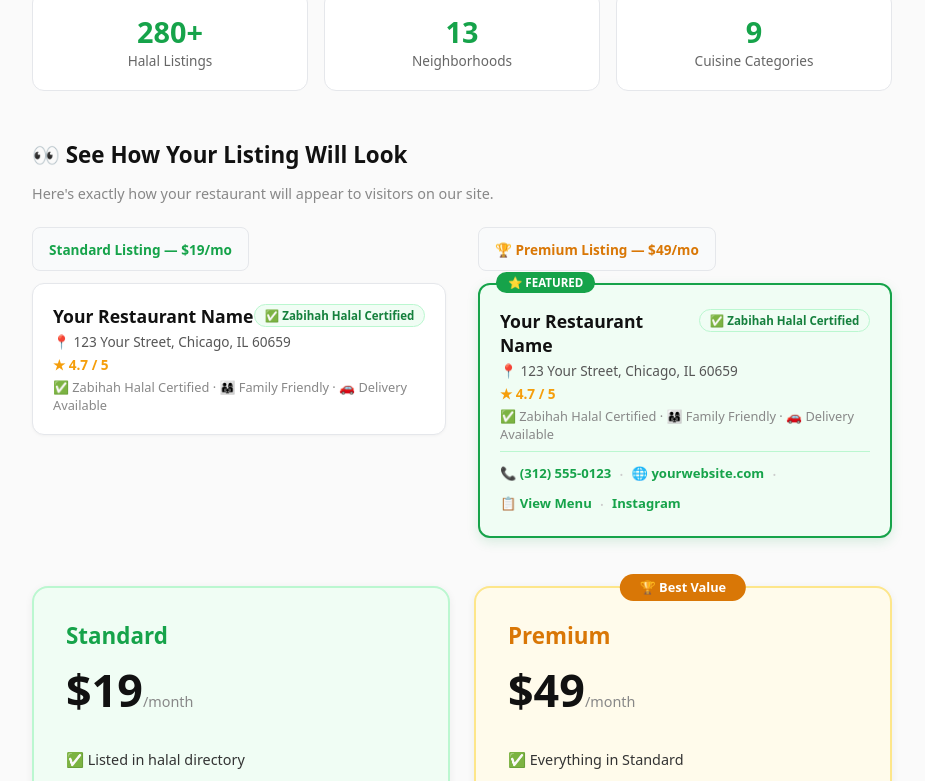
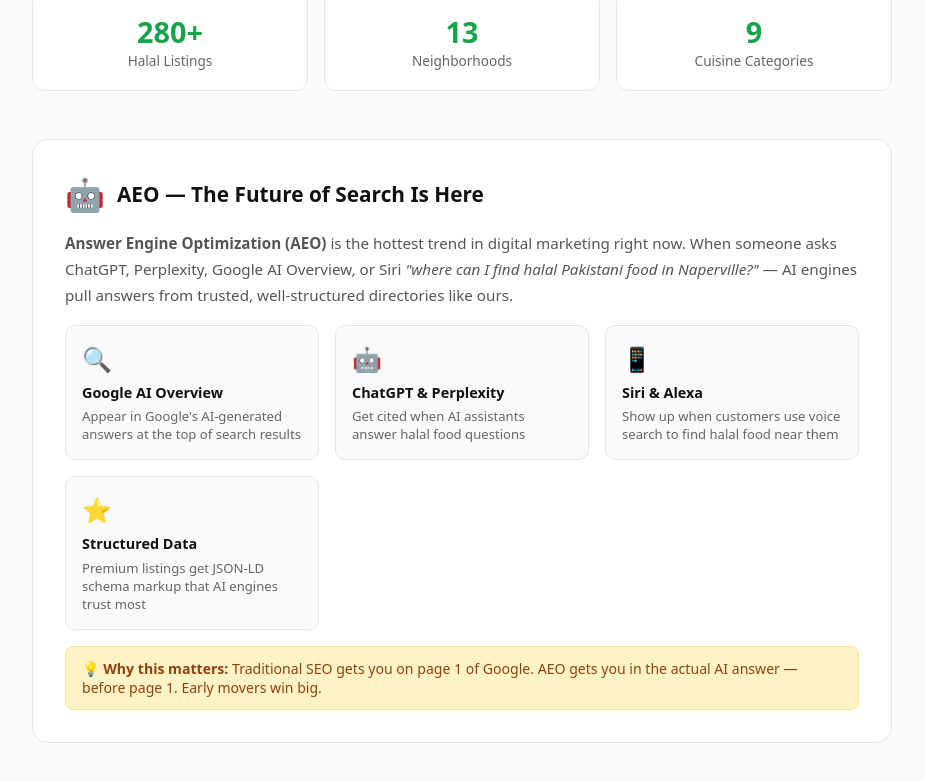
Before and after one commit to syedja/chicagohalalrestaurants, a Next.js app: page /advertise in a window 1280 px wide. Shown: the part 324-1105 px from the top of the page, without its empty margins (178-1103 px from the left). Built offline with nearby package versions, Linux system fonts and the light colour scheme.

Commit message:
Add AEO section and benefits to advertise page

```diff
--- a/app/advertise/page.js
+++ b/app/advertise/page.js
@@ -52,6 +52,8 @@
 '✅ Name, address & rating displayed',
 '✅ Zabihah Halal certified badge',
 '✅ Appears on cuisine + neighborhood pages',
+'✅ Google SEO optimized listing',
+'✅ AEO ready — appear in ChatGPT & AI search answers',
 '✅ Listed within 48 hours',
 '✅ Cancel anytime',
     ],
@@ -73,6 +75,7 @@
 '✅ Phone number displayed',
 '✅ Menu link included',
 '✅ Social media links',
+'✅ Enhanced AEO — structured data markup added',
 '✅ Listed within 12 hours',
 '✅ Priority support',
     ],
@@ -121,7 +124,37 @@
           </div>
         ))}
       </div>
-
+{/* AEO Section */}
+<div style={{ background: '#fff', border: '1px solid #e5e7eb', borderRadius: '16px', padding: '2rem', marginBottom: '2.5rem' }}>
+  <div style={{ display: 'flex', alignItems: 'center', gap: '0.75rem', marginBottom: '1rem' }}>
+    <span style={{ fontSize: '2rem' }}>🤖</span>
+    <h2 style={{ fontSize: '1.3rem', fontWeight: '800', color: '#111', margin: 0 }}>
+      AEO — The Future of Search Is Here
+    </h2>
+  </div>
+  <p style={{ color: '#555', fontSize: '0.95rem', lineHeight: '1.7', marginBottom: '1rem' }}>
+    <strong>Answer Engine Optimization (AEO)</strong> is the hottest trend in digital marketing right now.
+    When someone asks ChatGPT, Perplexity, Google AI Overview, or Siri <em>"where can I find halal Pakistani food in Naperville?"</em> —
+    AI engines pull answers from trusted, well-structured directories like ours.
+  </p>
+  <div style={{ display: 'grid', gridTemplateColumns: 'repeat(auto-fill, minmax(200px, 1fr))', gap: '1rem', marginBottom: '1rem' }}>
+    {[
+      { icon: '🔍', title: 'Google AI Overview', desc: 'Appear in Google\'s AI-generated answers at the top of search results' },
+      { icon: '🤖', title: 'ChatGPT & Perplexity', desc: 'Get cited when AI assistants answer halal food questions' },
+      { icon: '📱', title: 'Siri & Alexa', desc: 'Show up when customers use voice search to find halal food near them' },
+      { icon: '⭐', title: 'Structured Data', desc: 'Premium listings get JSON-LD schema markup that AI engines trust most' },
+    ].map((item, i) => (
+      <div key={i} style={{ background: '#f9fafb', border: '1px solid #e5e7eb', borderRadius: '10px', padding: '1rem' }}>
+        <div style={{ fontSize: '1.5rem', marginBottom: '0.5rem' }}>{item.icon}</div>
+        <h3 style={{ margin: '0 0 0.35rem', fontSize: '0.9rem', fontWeight: '700', color: '#111' }}>{item.title}</h3>
+        <p style={{ margin: 0, fontSize: '0.82rem', color: '#666' }}>{item.desc}</p>
+      </div>
+    ))}
+  </div>
+  <div style={{ background: '#fef3c7', border: '1px solid #fde68a', borderRadius: '8px', padding: '0.75rem 1rem', fontSize: '0.88rem', color: '#92400e' }}>
+    💡 <strong>Why this matters:</strong> Traditional SEO gets you on page 1 of Google. AEO gets you in the actual AI answer — before page 1. Early movers win big.
+  </div>
+</div>
       {/* Listing Previews */}
       <div style={{ marginBottom: '3rem' }}>
         <h2 style={{ fontSize: '1.4rem', fontWeight: '700', color: '#111', marginBottom: '0.5rem' }}>
```
Lines whose indentation alone changed are shown as unchanged.
